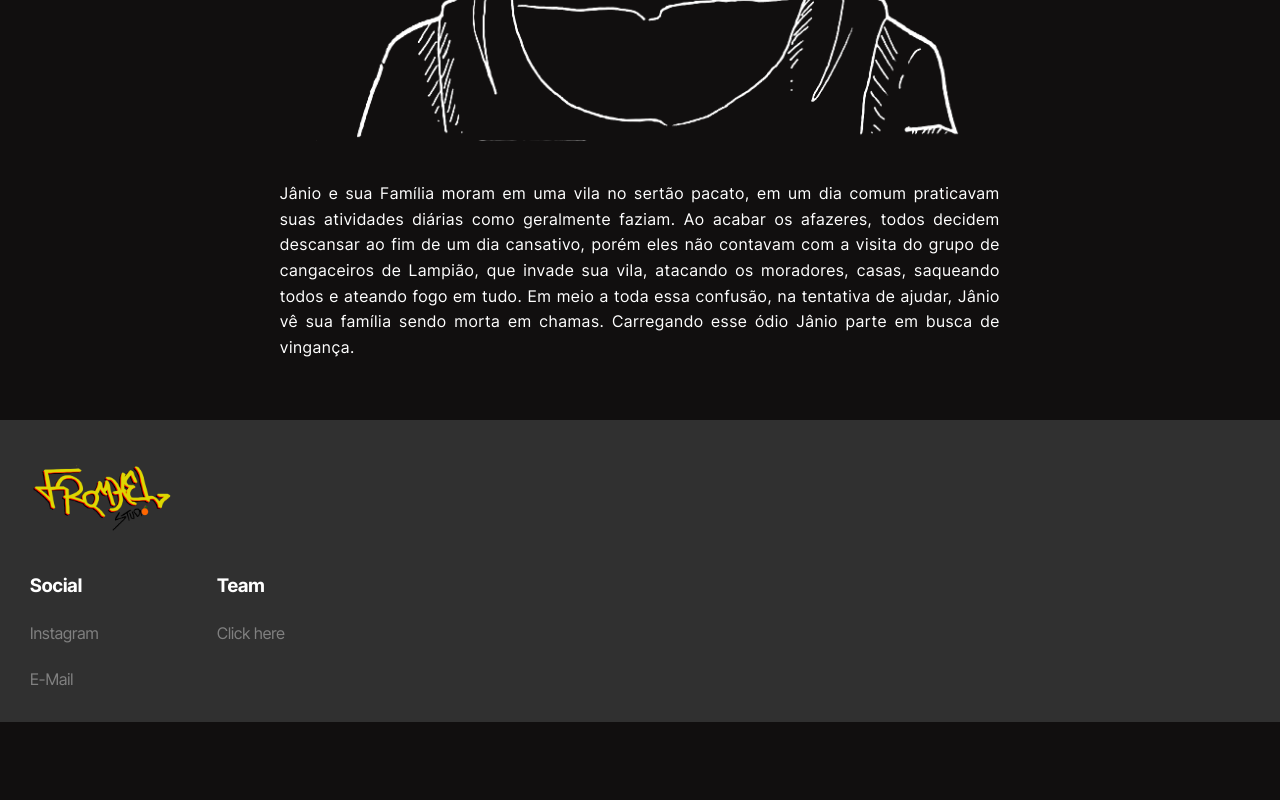
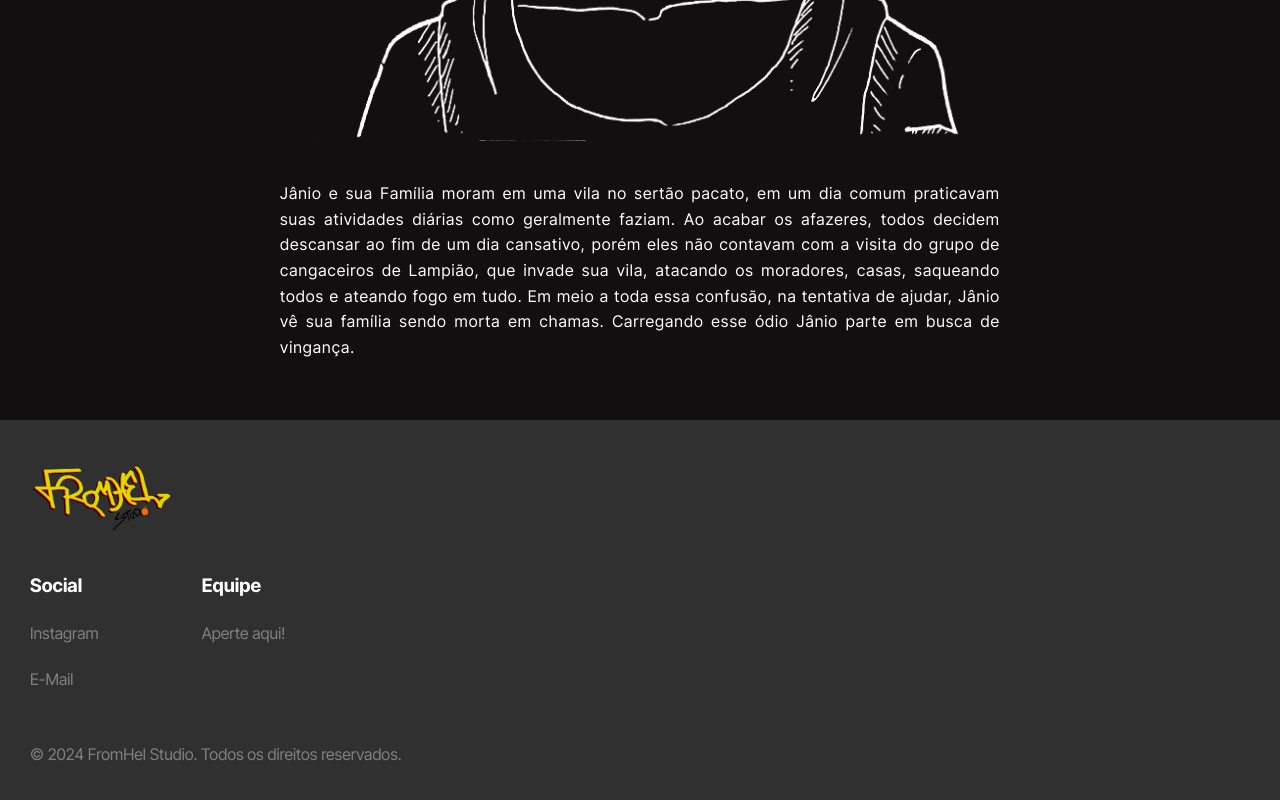
Before and after one commit to mtab-dev/fromhel-frontend, an Angular app: page /home in a window 1280 px wide. Shown: the part 1859-2659 px from the top of the page. Before the commit the page ends 2581 px from the top, so only its background shows below. Built offline with nearby package versions, Linux system fonts and the light colour scheme.

Commit message:
chore: copyright text at footer component

```diff
--- a/src/app/components/layout/footer/footer.component.html
+++ b/src/app/components/layout/footer/footer.component.html
@@ -7,7 +7,7 @@
           <h3>Social</h3>
         </td>
         <td class="grid-item">
-          <h3>Team</h3>
+          <h3>Equipe</h3>
         </td>
       </tr>
       <tr>
@@ -15,7 +15,7 @@
           <a href="https://www.instagram.com/fromhelstudio/">Instagram</a>
         </td>
         <td class="grid-item">
-          <a href="">Click here</a>
+          <a href="">Aperte aqui!</a>
         </td>
       </tr>
       <tr>
@@ -26,4 +26,7 @@
       </tr>
     </table>
   </div>
+  <div>
+  <p id="copy">&copy; 2024 FromHel Studio. Todos os direitos reservados.</p>
+  </div>
 </footer>
--- a/src/app/components/layout/footer/footer.component.scss
+++ b/src/app/components/layout/footer/footer.component.scss
@@ -31,3 +31,8 @@
     }
   }
 }
+
+#copy {
+  color: gray;
+  margin: 40px 0 20px 10px;
+}
```
